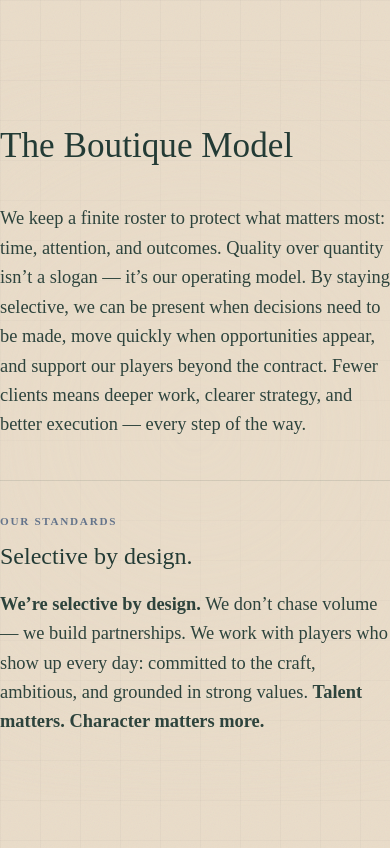
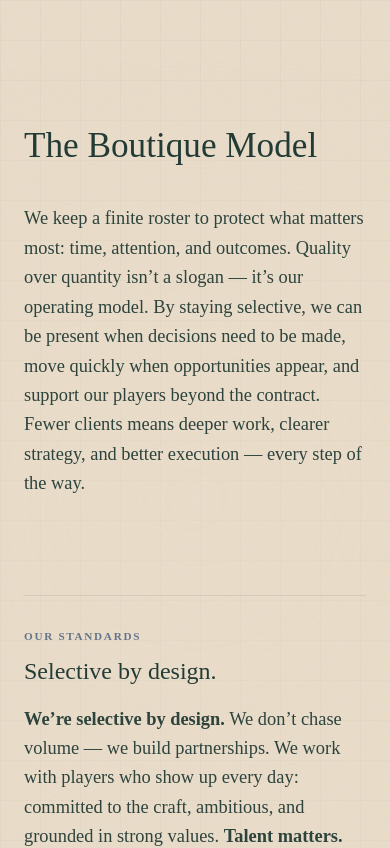
Before and after one commit to Jjuantegui/Aquila-Web, a Next.js app: page / in a window 390 px wide. Shown: the part 800-1648 px from the top of the page. Built offline with nearby package versions, Linux system fonts and the light colour scheme.

Commit message:
Fix mobile edge text and increase standards separation

```diff
--- a/src/components/about/About.module.css
+++ b/src/components/about/About.module.css
@@ -45,7 +45,8 @@
 
 /* STANDARDS BLOCK - Simple Text Vertical */
 .standardsBlock {
-    margin-top: 2.5rem;
+    margin-top: 6rem;
+    /* Increased from 2.5rem to create clear separation */
     padding-top: 2rem;
     border-top: 1px solid rgba(35, 59, 53, 0.1);
     display: flex;
@@ -193,6 +194,8 @@
     .container {
         flex-direction: column;
         gap: 3rem;
+        padding: 0 1.5rem;
+        /* Force side padding on mobile to prevent text touching edges */
     }
 
     .standardsCallout {
@@ -200,7 +203,6 @@
         align-items: flex-start;
         gap: 1.5rem;
         border-top: none;
-        /* No separator on mobile if stacked differently? Or keep it. */
         padding-top: 1rem;
     }
 
```
